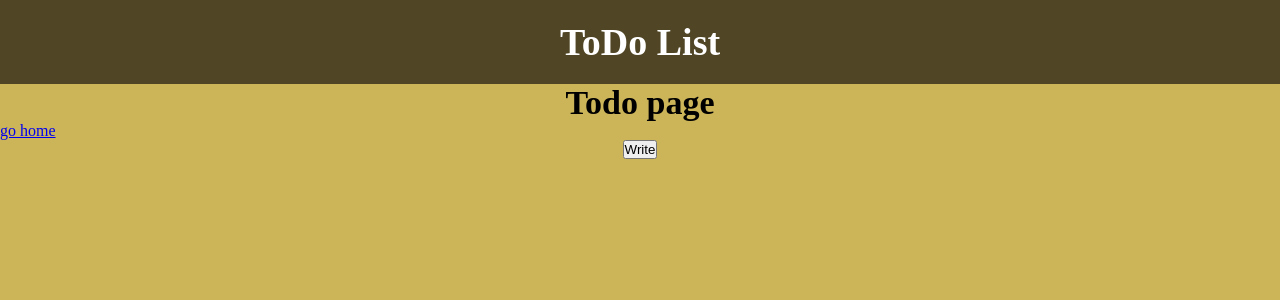
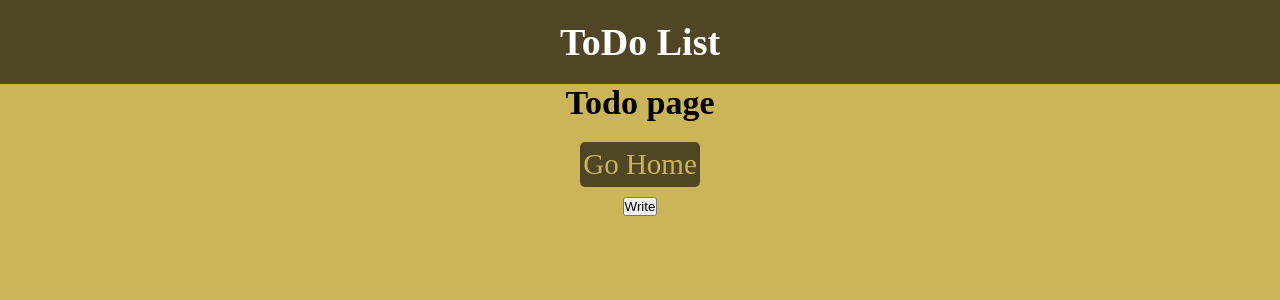
Before and after one commit to CkutlsGit/todol--vue-vuex, a Vue app in the folder todol/: page /todo in a window 1280 px wide. Shown: the top 300 px of the page. Built offline with nearby package versions, Linux system fonts and the light colour scheme.

Commit message:
style: add style for btn home

```diff
--- a/todol/src/components/TodoPage.vue
+++ b/todol/src/components/TodoPage.vue
@@ -46,6 +46,7 @@ export default {
 
 <style scoped>
 .todo .todo__content h1,
+.todo .todo__content .todo__btn--home a,
 .todo .todo__content .todo__btn--open-modal{
   display: flex;
   justify-content: center;
@@ -53,4 +54,25 @@ export default {
 .todo__content h1 {
   font-size: 34px;
 }
+.todo__btn--home {
+  margin: 20px 0px 10px 0px;
+}
+.todo__btn--home a {
+  text-decoration: none;
+  color: #ccb558;
+  font-size: 29px;
+  background: #504625;
+  width: 120px;
+  height: 45px;
+  border-radius: 5px;
+  text-align: center;
+  align-items: center;
+  margin: 0 auto;
+  text-transform: capitalize;
+  transition: .5s;
+}
+.todo__btn--home a:hover {
+  background: #af9d52;
+  color: #504625;
+}
 </style>
```
